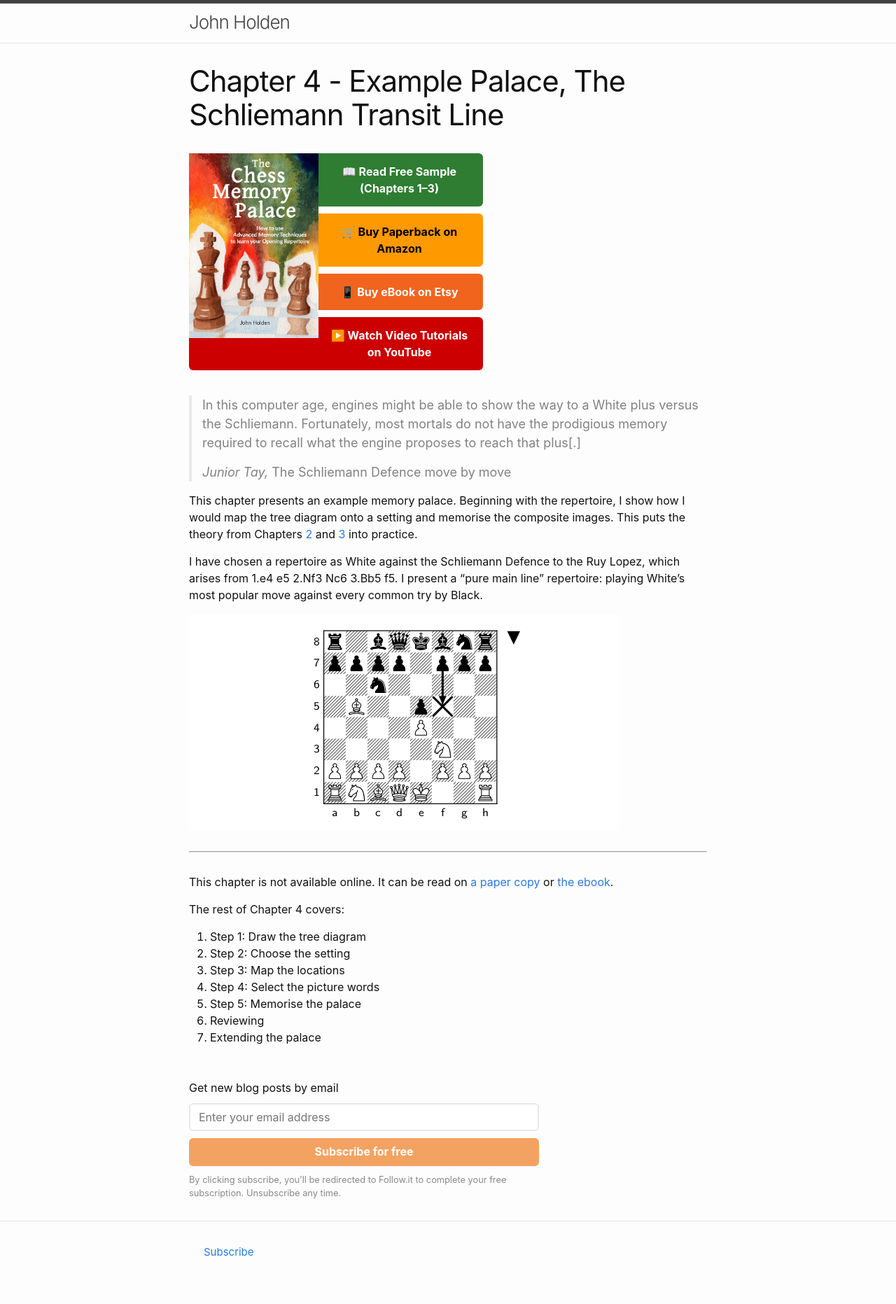
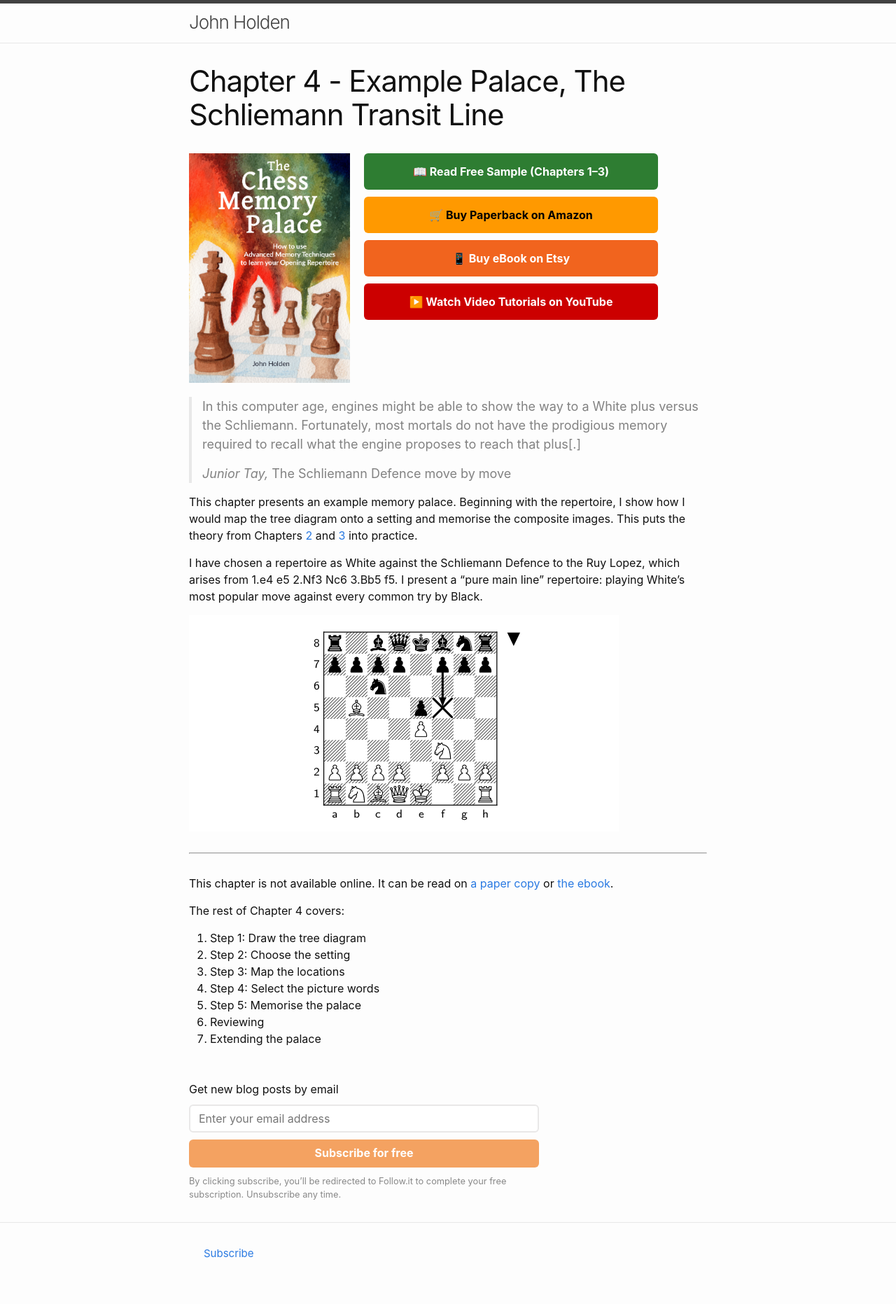
Before and after one commit to liontailedmacaque/liontailedmacaque.github.io, a Jekyll site: the page built from chessmemorypalace/chapter4.md, in a window 1280 px wide. Shown: the whole page at 70% size. Built offline with Jekyll 4.4.1, drawn with Linux system fonts in a browser that asks for light colours.

Commit message:
Update chess-memory-header-test.html

```diff
--- a/_includes/chess-memory-header-test.html
+++ b/_includes/chess-memory-header-test.html
@@ -1,6 +1,10 @@
-<img src="/assets/homepage/ChessCover4.png" height="25%" width="25%" style="margin: 0px 10px 20px 0px; float: left;">
+<div style="display: flex; align-items: flex-start; gap: 20px; flex-wrap: wrap; margin: 20px 0;">
 
-<div style="margin: 20px 0; max-width: 420px;">
+  <img src="/assets/homepage/ChessCover4.png"
+       alt="The Chess Memory Palace cover"
+       style="width: 230px; height: auto; display: block;">
+
+  <div style="width: 420px; max-width: 100%;">
 
     <a href="https://johnden.org/assets/chessmemorypalace/ChessMemoryPalace2-0-sample.pdf"
        style="display: block; background-color: #2e7d32; color: #ffffff; padding: 14px; text-decoration: none; font-weight: bold; border-radius: 6px; margin-bottom: 10px; text-align: center;">
@@ -24,7 +28,6 @@
 
   </div>
 
+</div>
+
 <!-- {% include a-affiliate-note.html %} -->
-
-<div style="clear: both;"></div>
-<div style="height: 1em;"></div>
```
Lines whose indentation alone changed are shown as unchanged.
